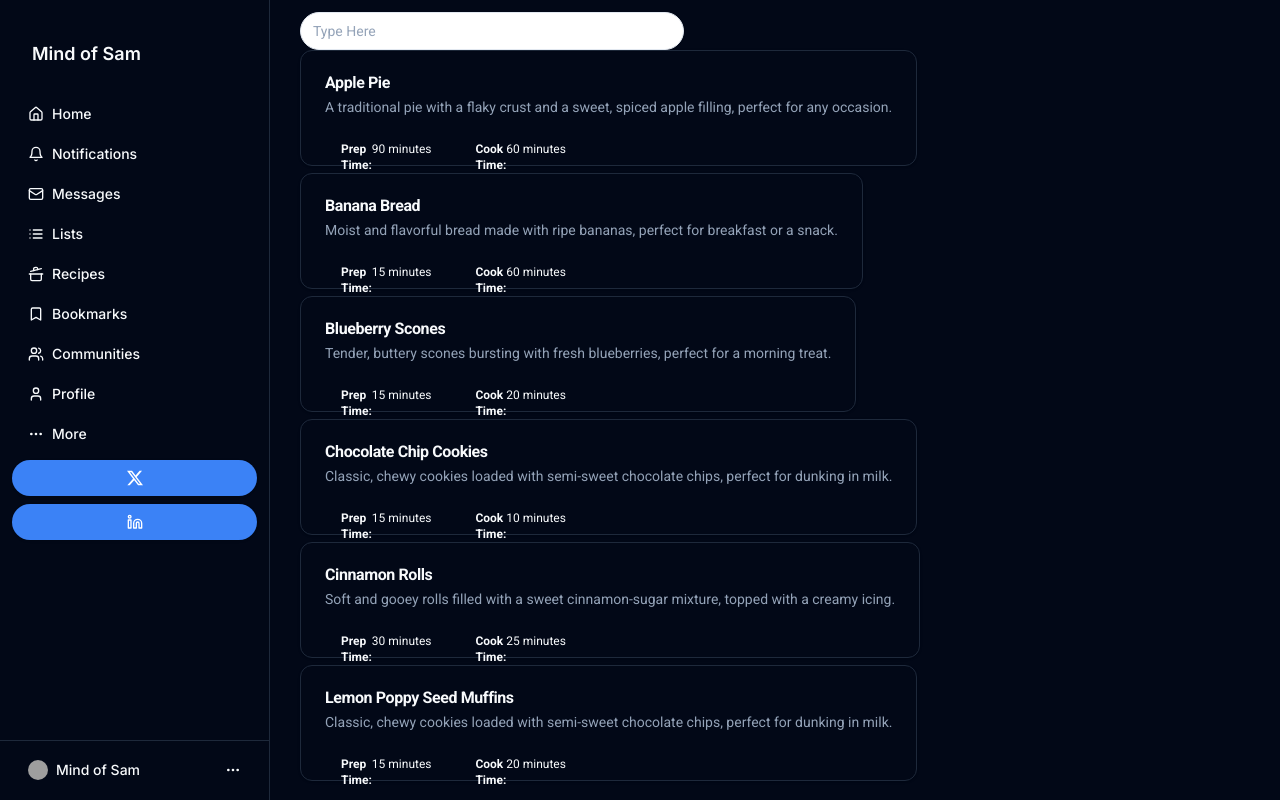
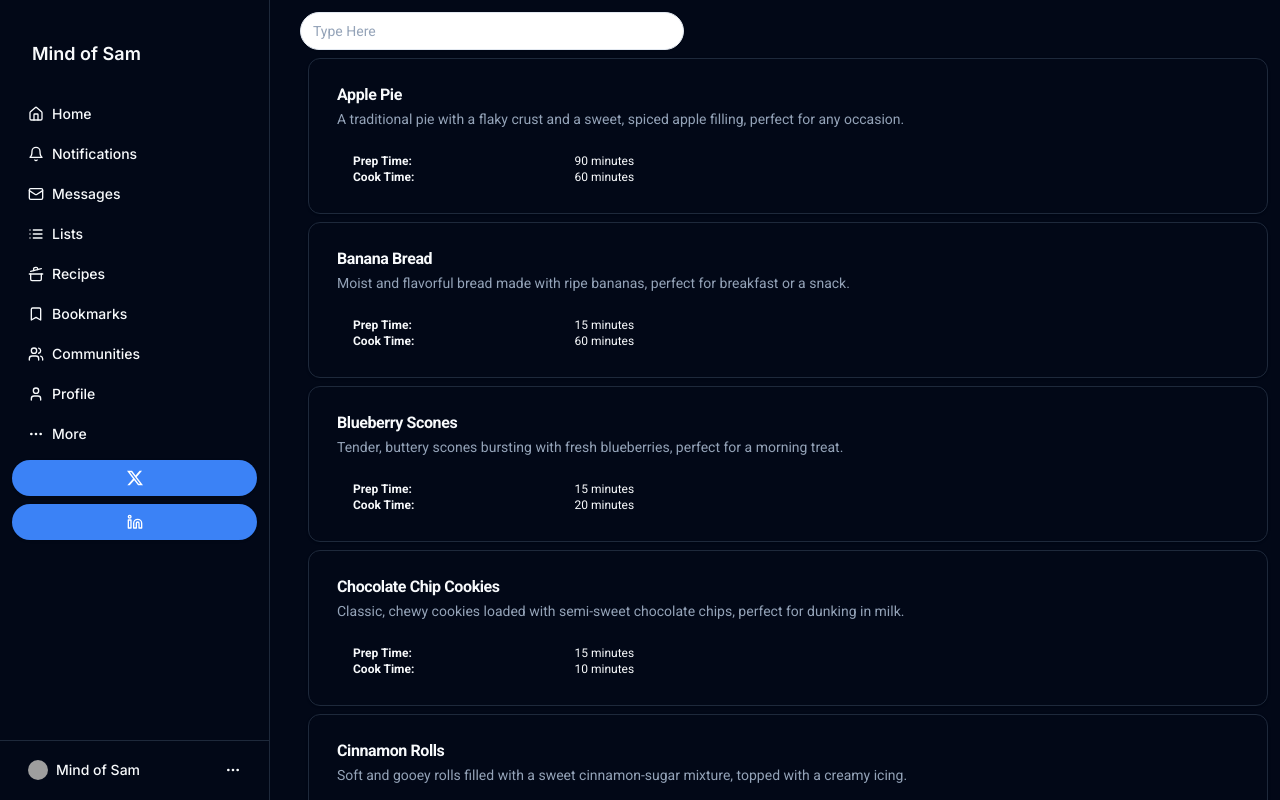
Before and after one commit to samuelervin/samsite-nextjs, a Next.js app: page /item in a window 1280 px wide. Shown: the top 800 px of the page. Built offline with nearby package versions, Linux system fonts and the light colour scheme; grey boxes are pictures that could not be loaded; a web font is replaced by a local one.

Commit message:
fixed styling issues on the recipe page.

```diff
--- a/src/components/postCard.tsx
+++ b/src/components/postCard.tsx
@@ -17,26 +17,26 @@ export default function PostCard(props: PostCardProps) {
     const { post } = props
     return (
         <Link className="unstyled" href={`/recipes/${post.slug}`}>
-            <div className="items-center float-start">
-                <Card>
+
+                <Card className="w-full max-w-full min-w-[200px] p-1 m-2">
                     <CardHeader>
                         <CardTitle>{post.title}</CardTitle>
-
                         <CardDescription> {post.bio}</CardDescription>
                     </CardHeader>
                     <CardContent>
-                        <div className="flex flex-row  ml-2 pl-2 text-xs float-start">
+                    <div className="flex flex-row  ml-2 pl-2 text-xs">
                         <div className="basis-1/4 font-bold text-m">Prep Time:</div>
                         <div className="basis-3/4">{post.prep_time}</div>
-                        </div>
-                        <div className="flex flex-row  ml-2 pl-2 text-xs float-start">
+                    </div>
+
+                    <div className="flex flex-row  ml-2 pl-2 text-xs">
                         <div className="basis-1/4 font-bold text-m">Cook Time:</div>
                         <div className="basis-3/4">{post.cook_time}</div>
                     </div>
                     </CardContent>
 
                 </Card>
-            </div>
+
         </Link>
     )
 }
```
